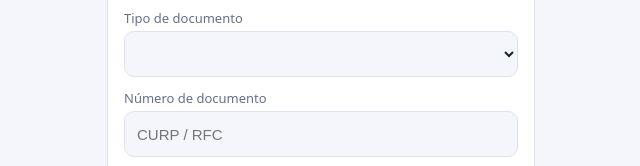
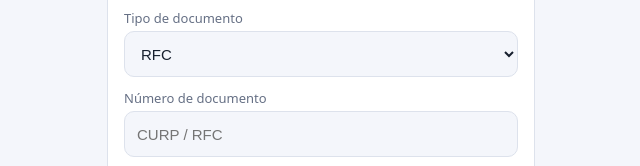
Before and after one commit to jorgealberto04csj-design/Pago-colegiatura-UDEC, a website: page index.html in a window 1280 px wide. Shown: the part 363-529 px from the top of the page, 319-959 px from the left. Drawn offline with Linux system fonts and the light colour scheme; a script that the page names is missing.

Commit message:
Add document type selection options to form

```diff
--- a/index.html
+++ b/index.html
@@ -43,8 +43,11 @@ button:disabled{opacity:.5}
       <div><label>Vencimiento</label><div id="form-checkout__expirationDate" style="height:46px;border:1px solid var(--bd);border-radius:10px;padding:0 12px;display:flex;align-items:center"></div></div>
       <div><label>CVV</label><div id="form-checkout__securityCode" style="height:46px;border:1px solid var(--bd);border-radius:10px;padding:0 12px;display:flex;align-items:center"></div></div>
     </div>
-    <label>Tipo de documento</label>
-    <select id="form-checkout__identificationType"></select>
+<label>Tipo de documento</label>
+<select id="form-checkout__identificationType">
+  <option value="RFC">RFC</option>
+  <option value="CURP">CURP</option>
+</select>
     <label>Número de documento</label>
     <input type="text" id="form-checkout__identificationNumber" placeholder="CURP / RFC">
     <label>Correo electrónico</label>
```
